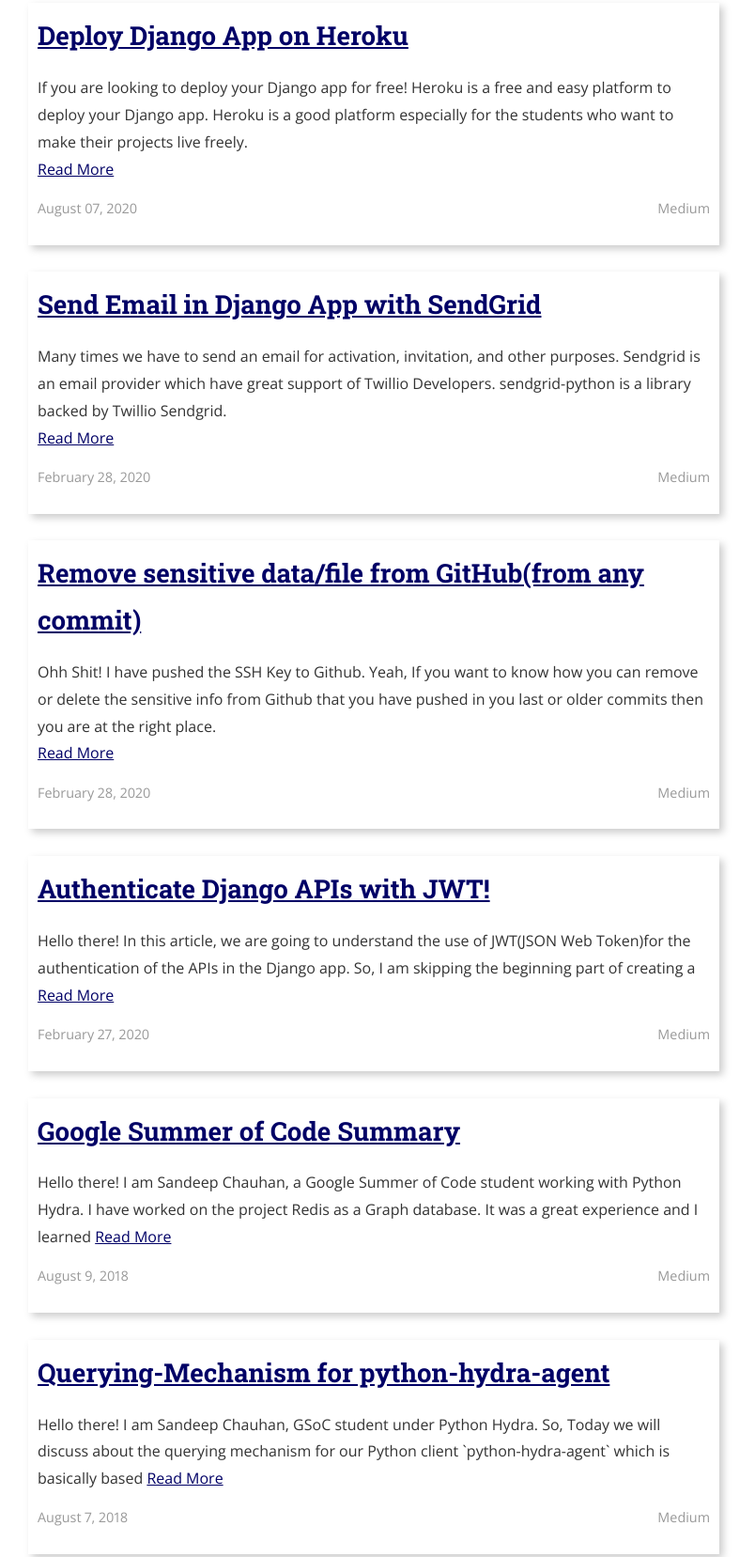
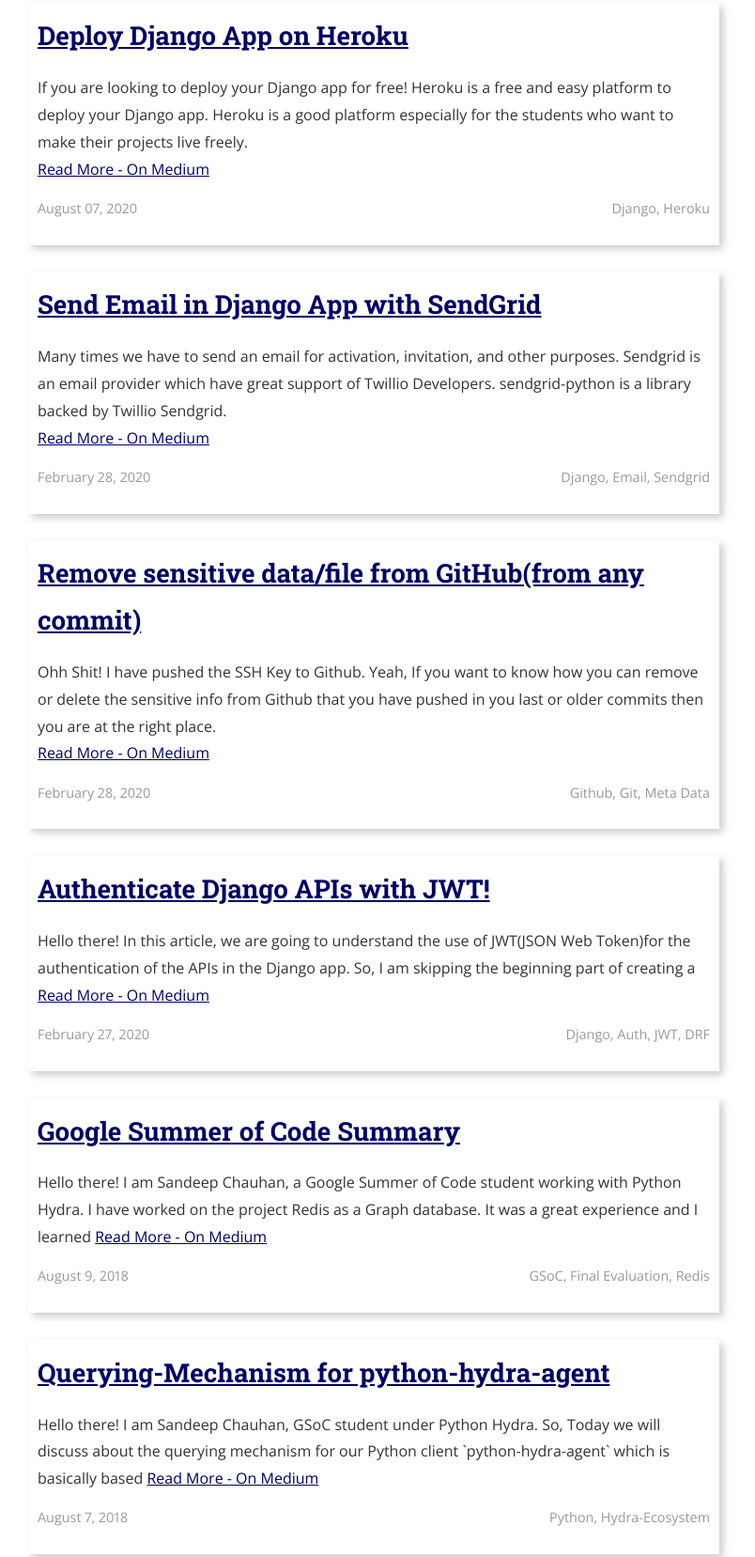
Before and after one commit to sandeepsajan0/sandeepsajan0.github.io, a plain HTML site: page index.html in a window 1280 px wide. Shown: the part 538-2195 px from the top of the page at 94% size, without its empty margins (242-1046 px from the left). Drawn offline with nearby package versions, Linux system fonts and the light colour scheme.

Commit message:
Update canonical links and link text for SEO

```diff
--- a/index.html
+++ b/index.html
@@ -45,7 +45,7 @@
 
   <!-- Site styles -->
   <link rel="stylesheet" href="css/main.css">
-  <link rel="canonical" href="http://sandeepsajan0.github.io/">
+  <link rel="canonical" href="https://sandeep-chauhan.com/">
   <!--  <link rel="alternate" type="application/rss+xml" title="Sandeep Chauhan" href="http://sandeepsajan0.github.io/feed.xml" />-->
 </head>
 
@@ -110,13 +110,13 @@
                 app. Heroku is a good platform especially for the students who want to make their projects live freely.
                 <br>
                 <a href="https://sandeepsajan0.medium.com/deploy-django-app-on-heroku-9a12daea6a24"> Read
-                  More</a>
+                  More - On Medium</a>
               </p>
             </section>
             <section class="post-meta">
               <div class="post-date">August 07, 2020</div>
               <div class="post-categories">
-                Medium
+                Django, Heroku
               </div>
             </section>
           </li>
@@ -134,13 +134,13 @@
                 email provider which have great support of Twillio Developers. sendgrid-python is a library backed by
                 Twillio Sendgrid. <br>
                 <a href="https://sandeepsajan0.medium.com/send-email-in-django-app-with-sendgrid-a009bf19a389"> Read
-                  More</a>
+                  More - On Medium</a>
               </p>
             </section>
             <section class="post-meta">
               <div class="post-date">February 28, 2020</div>
               <div class="post-categories">
-                Medium
+                Django, Email, Sendgrid
               </div>
             </section>
           </li>
@@ -159,13 +159,13 @@
                 <a
                   href="https://sandeepsajan0.medium.com/remove-sensitive-data-file-from-github-from-any-commit-367cde40fb15">
                   Read
-                  More</a>
+                  More - On Medium</a>
               </p>
             </section>
             <section class="post-meta">
               <div class="post-date">February 28, 2020</div>
               <div class="post-categories">
-                Medium
+                Github, Git, Meta Data
               </div>
             </section>
           </li>
@@ -182,13 +182,13 @@
               <p>Hello there! In this article, we are going to understand the use of JWT(JSON Web Token)for the
                 authentication of the APIs in the Django app. So, I am skipping the beginning part of creating a <br>
                 <a href="https://sandeepsajan0.medium.com/authenticate-api-with-jwt-in-django-78384af37784"> Read
-                  More</a>
+                  More - On Medium</a>
               </p>
             </section>
             <section class="post-meta">
               <div class="post-date">February 27, 2020</div>
               <div class="post-categories">
-                Medium
+                Django, Auth, JWT, DRF
               </div>
             </section>
           </li>
@@ -202,13 +202,13 @@
             <section class="post-excerpt" itemprop="description">
               <p>Hello there! I am Sandeep Chauhan, a Google Summer of Code student working with Python Hydra. I have
                 worked on the project Redis as a Graph database. It was a great experience and I learned
-                <a href="https://sandeepsajan0.medium.com/gsoc-2018-summary-a94550ee0969">Read More</a>
+                <a href="https://sandeepsajan0.medium.com/gsoc-2018-summary-a94550ee0969">Read More - On Medium</a>
               </p>
             </section>
             <section class="post-meta">
               <div class="post-date">August 9, 2018</div>
               <div class="post-categories">
-                Medium
+                GSoC, Final Evaluation, Redis
               </div>
             </section>
           </li>
@@ -224,13 +224,13 @@
               <p>Hello there! I am Sandeep Chauhan, GSoC student under Python Hydra. So, Today we will discuss about the
                 querying mechanism for our Python client `python-hydra-agent` which is basically based
                 <a href="https://medium.com/w3c-hydra-development-community/querying-mechanism-15850bba6606">Read
-                  More</a>
+                  More - On Medium</a>
               </p>
             </section>
             <section class="post-meta">
               <div class="post-date">August 7, 2018</div>
               <div class="post-categories">
-                Medium
+                Python, Hydra-Ecosystem
               </div>
             </section>
           </li>
@@ -248,13 +248,13 @@
                 “Implement
                 Redis as a datastore” under the Python Hydra organisation. For the first phase of coding
                 <a href="https://medium.com/w3c-hydra-development-community/documentation-for-hydra-graph-cd9b2bd84884">Read
-                  More</a>
+                  More - On Medium</a>
               </p>
             </section>
             <section class="post-meta">
               <div class="post-date">June 9, 2018</div>
               <div class="post-categories">
-                Medium
+                Documentation, GSoC, Hydra-Ecosystem
               </div>
             </section>
           </li>
```
Also changed, not shown: about/index.html (+1 -1 lines), posts/index.html (+1 -22 lines), projects/index.html (+1 -1 lines).
